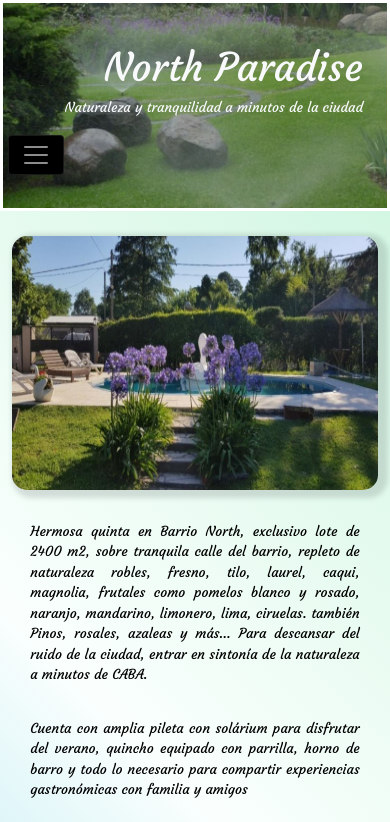
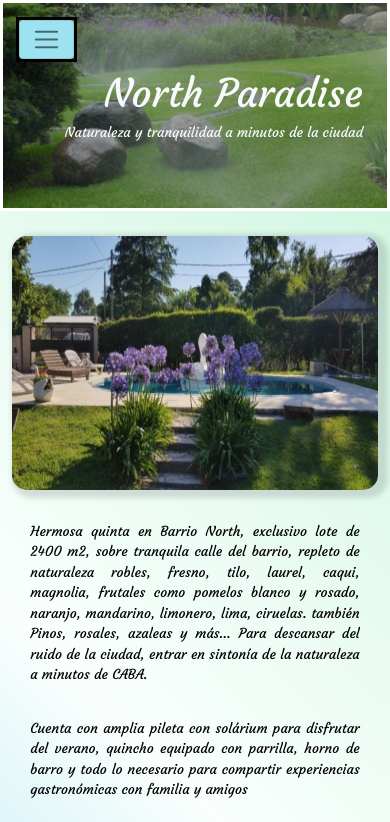
Before and after one commit to ClauSaba/NorthParadise, a plain HTML site: page index.html in a window 390 px wide. Shown: the top 822 px of the page. Drawn offline with nearby package versions, Linux system fonts and the light colour scheme.

Commit message:
fix toggler

```diff
--- a/css/style.css
+++ b/css/style.css
@@ -85,14 +85,18 @@
 @media only screen and (max-width: 575px) {
 
     .navbar{
-        position:absolute ;
-        margin-top: 15vh;
-        margin-left: 2vw;
+        position:fixed ;
+        z-index: 10;
+        margin-top: 2vh;
+        margin-left: 4vw;
+        padding: 0;
+        border: solid black 3px;
     }
 
     .navbar-toggler-icon, .navbar-toggler, .collapse{
-
-        background-color: black;
+        color: black;
+        font-size: 5vw;
+        background-color: rgb(156, 226, 241);
     }
 
     .header{
@@ -102,7 +106,7 @@
 
     .headerLogo{
         font-size: 10vw;
-        margin-top: 5vh;
+        margin-top: 8vh;
     }
     .headerSlogan{
         font-size: 3.5vw;
@@ -134,7 +138,7 @@
     }
 
     .socialMediaLinks li i{
-        font-size: 4vh;
+        font-size: 5vh;
     }
     .footerExternalLink{
         display: none;
@@ -480,8 +484,8 @@
     }
 
     .headerSlogan{
-        font-size: 1.5vw;
-        padding-right: 2vw;
+        font-size: 1.8vw;
+        padding-right: 3vw;
     }
 
     .nav{
--- a/index.html
+++ b/index.html
@@ -17,7 +17,7 @@
 
 <body class="body">
 
-    <nav class="navbar navbar-expand-sm navbar-dark  text-white fw-bolder ">
+    <nav class="navbar navbar-expand-sm navbar-light  fw-bolder ">
         <button class="navbar-toggler" type="button" data-bs-toggle="collapse" data-bs-target="#navbarTogglerDemo01" aria-controls="navbarTogglerDemo01" aria-expanded="false" aria-label="Toggle navigation">
             <span class="navbar-toggler-icon "></span>
         </button>
```
Also changed, not shown: pages/galeria.html (+1 -1 lines), pages/precios.html (+1 -1 lines), pages/servicios.html (+1 -1 lines), pages/ubicacion.html (+1 -1 lines).
